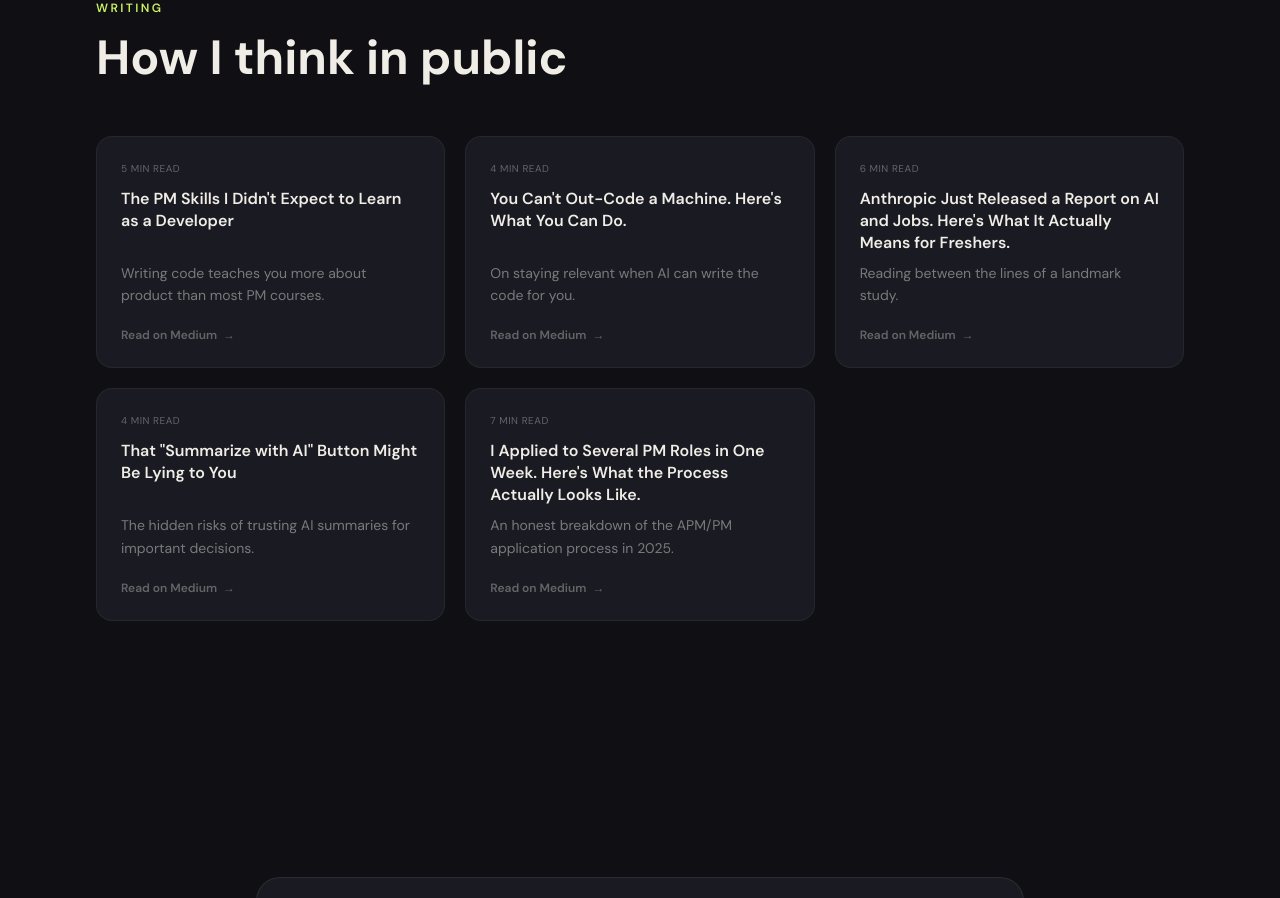
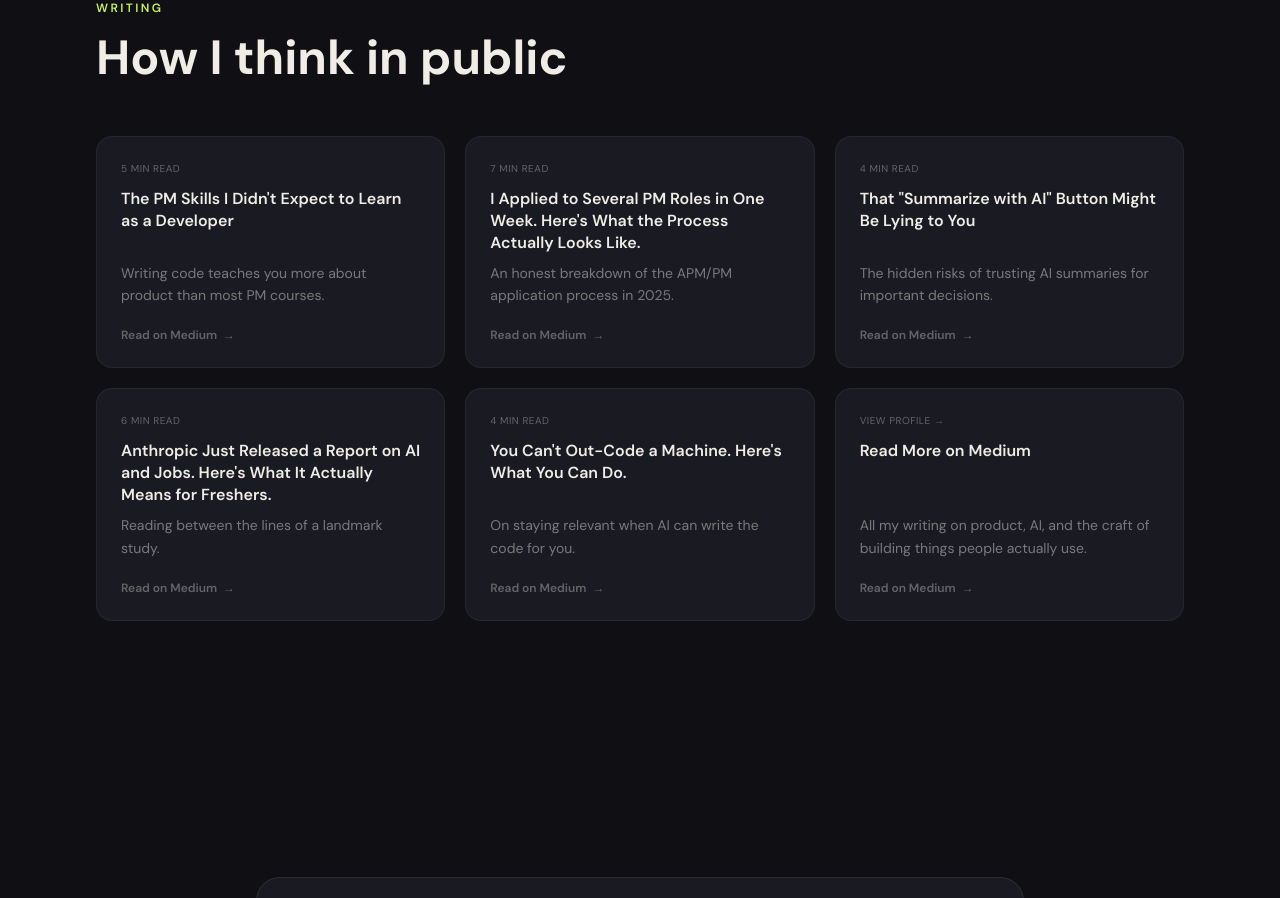
Before and after one commit to 21r11a1208/Portfolio, a Next.js app: page / in a window 1280 px wide. Shown: the part 4640-5538 px from the top of the page. Built offline with nearby package versions, Linux system fonts and the light colour scheme; no server answers.

Commit message:
feat: add real Medium article URLs and profile link tile to Writing section

```diff
--- a/src/data/articles.ts
+++ b/src/data/articles.ts
@@ -5,30 +5,36 @@ export const articles: Article[] = [
     title: "The PM Skills I Didn't Expect to Learn as a Developer",
     subtitle: "Writing code teaches you more about product than most PM courses.",
     readTime: "5 min read",
-    url: "https://medium.com/@b.anish",
+    url: "https://medium.com/@b.anish/the-pm-skills-i-didnt-expect-to-learn-as-a-developer-1b8908d6144f",
+  },
+  {
+    title: "I Applied to Several PM Roles in One Week. Here's What the Process Actually Looks Like.",
+    subtitle: "An honest breakdown of the APM/PM application process in 2025.",
+    readTime: "7 min read",
+    url: "https://medium.com/@b.anish/i-applied-to-several-pm-roles-in-one-week-heres-what-the-process-actually-looks-like-928406501807",
+  },
+  {
+    title: "That \"Summarize with AI\" Button Might Be Lying to You",
+    subtitle: "The hidden risks of trusting AI summaries for important decisions.",
+    readTime: "4 min read",
+    url: "https://medium.com/@b.anish/that-summarize-with-ai-button-might-be-lying-to-you-cb9198645f5c",
+  },
+  {
+    title: "Anthropic Just Released a Report on AI and Jobs. Here's What It Actually Means for Freshers.",
+    subtitle: "Reading between the lines of a landmark study.",
+    readTime: "6 min read",
+    url: "https://medium.com/@b.anish/anthropic-just-released-a-report-on-ai-and-jobs-heres-what-it-actually-means-for-freshers-edad8958d976",
   },
   {
     title: "You Can't Out-Code a Machine. Here's What You Can Do.",
     subtitle: "On staying relevant when AI can write the code for you.",
     readTime: "4 min read",
-    url: "https://medium.com/@b.anish",
+    url: "https://medium.com/@b.anish/you-cant-out-code-a-machine-here-s-what-you-can-do-284aa682704b",
   },
   {
-    title: "Anthropic Just Released a Report on AI and Jobs. Here's What It Actually Means for Freshers.",
-    subtitle: "Reading between the lines of a landmark study.",
-    readTime: "6 min read",
-    url: "https://medium.com/@b.anish",
-  },
-  {
-    title: "That \"Summarize with AI\" Button Might Be Lying to You",
-    subtitle: "The hidden risks of trusting AI summaries for important decisions.",
-    readTime: "4 min read",
-    url: "https://medium.com/@b.anish",
-  },
-  {
-    title: "I Applied to Several PM Roles in One Week. Here's What the Process Actually Looks Like.",
-    subtitle: "An honest breakdown of the APM/PM application process in 2025.",
-    readTime: "7 min read",
+    title: "Read More on Medium",
+    subtitle: "All my writing on product, AI, and the craft of building things people actually use.",
+    readTime: "View profile →",
     url: "https://medium.com/@b.anish",
   },
 ];
```
